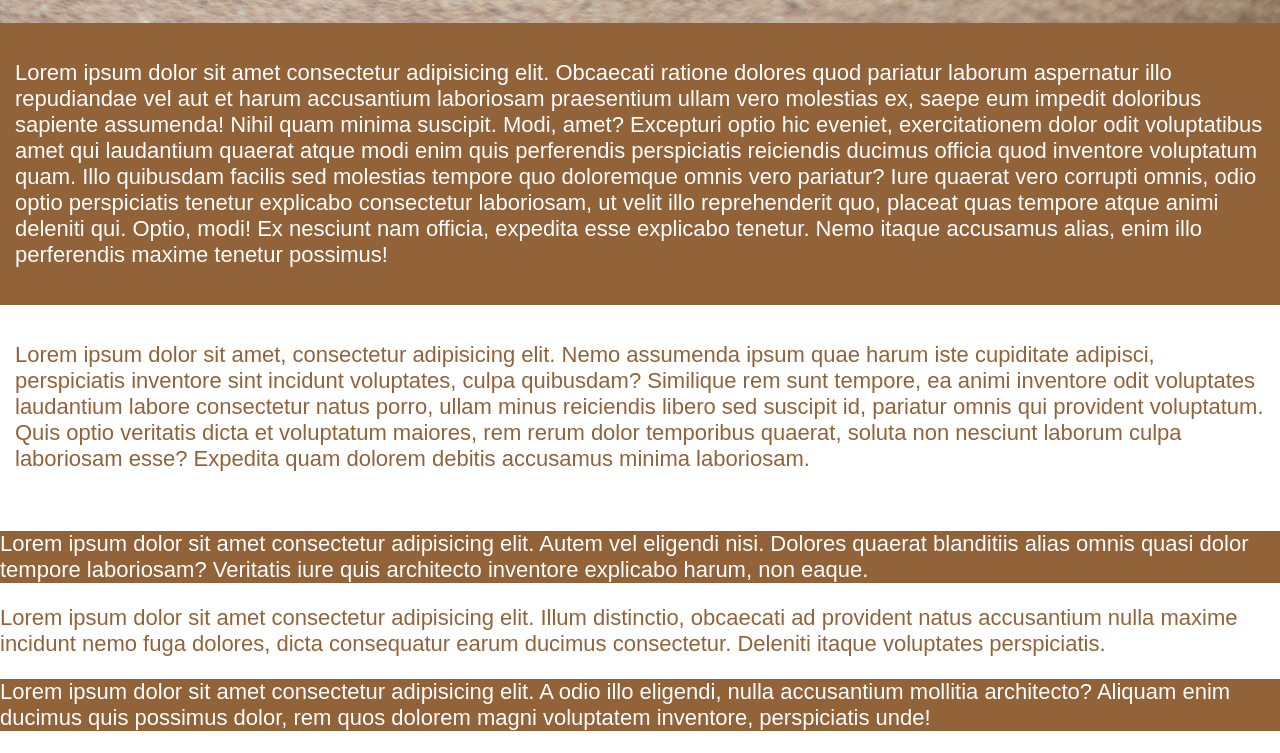
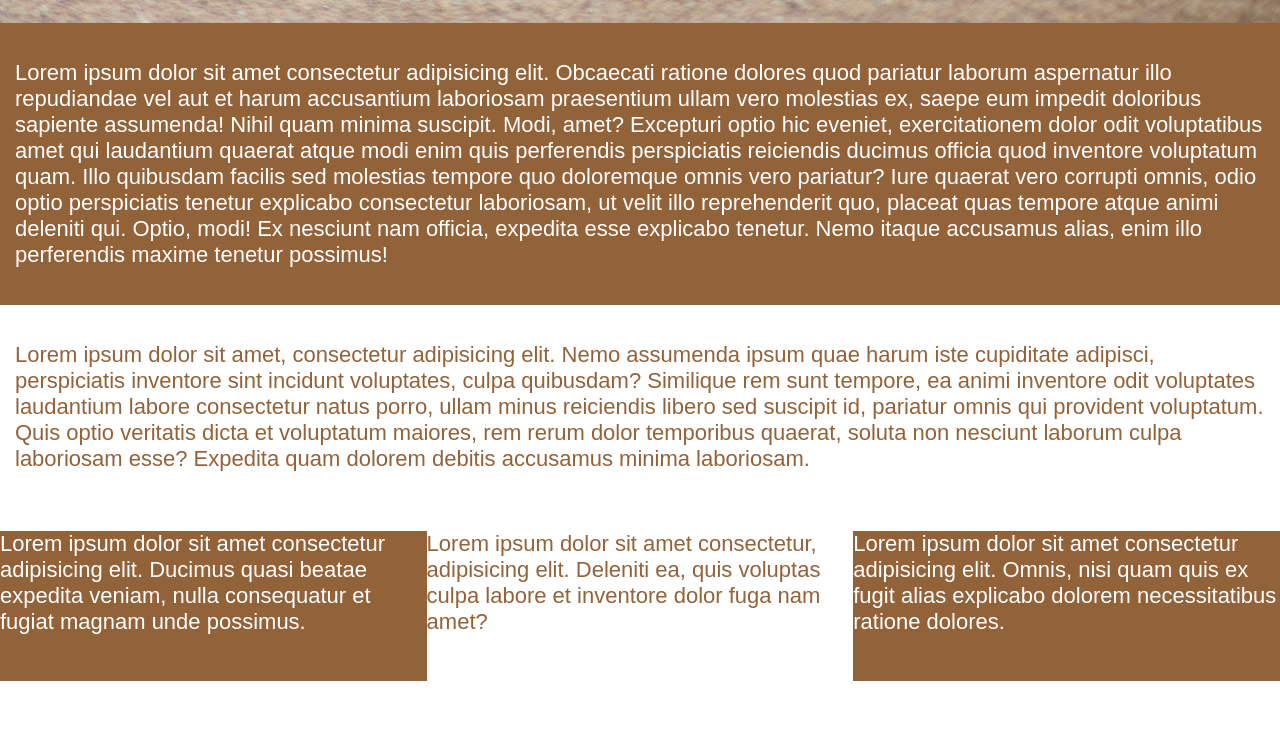
Before and after one commit to Stemagi/Homework_site, a plain HTML site: page index.html in a window 1280 px wide. Shown: the part 777-1530 px from the top of the page. After the commit the page ends 1480 px from the top, so only its background shows below. Drawn offline with Linux system fonts and the light colour scheme.

Commit message:
Added blocks

```diff
--- a/assets/style/style.css
+++ b/assets/style/style.css
@@ -44,6 +44,12 @@ body{
 }
 .block{
   display: inline-block;
+  box-sizing: border-box;
+  width: 33.33%;
+  vertical-align: top;
+}
+.white, .brown{
+min-height: 150px;
 }
 .white{
   color: #926239;
--- a/index.html
+++ b/index.html
@@ -19,10 +19,14 @@
   <section class="white_page">
     <p class="weather">Lorem ipsum dolor sit amet, consectetur adipisicing elit. Nemo assumenda ipsum quae harum iste cupiditate adipisci, perspiciatis inventore sint incidunt voluptates, culpa quibusdam? Similique rem sunt tempore, ea animi inventore odit voluptates laudantium labore consectetur natus porro, ullam minus reiciendis libero sed suscipit id, pariatur omnis qui provident voluptatum. Quis optio veritatis dicta et voluptatum maiores, rem rerum dolor temporibus quaerat, soluta non nesciunt laborum culpa laboriosam esse? Expedita quam dolorem debitis accusamus minima laboriosam.</p>
   </section>
-  <setcion class="block">
-    <p class="brown">Lorem ipsum dolor sit amet consectetur adipisicing elit. Autem vel eligendi nisi. Dolores quaerat blanditiis alias omnis quasi dolor tempore laboriosam? Veritatis iure quis architecto inventore explicabo harum, non eaque.</p>
-    <p class="white">Lorem ipsum dolor sit amet consectetur adipisicing elit. Illum distinctio, obcaecati ad provident natus accusantium nulla maxime incidunt nemo fuga dolores, dicta consequatur earum ducimus consectetur. Deleniti itaque voluptates perspiciatis.</p>
-    <p class="brown">Lorem ipsum dolor sit amet consectetur adipisicing elit. A odio illo eligendi, nulla accusantium mollitia architecto? Aliquam enim ducimus quis possimus dolor, rem quos dolorem magni voluptatem inventore, perspiciatis unde!</p>
+  <section class="blocks">
+  <article class="block">
+    <p class="brown">Lorem ipsum dolor sit amet consectetur adipisicing elit. Ducimus quasi beatae expedita veniam, nulla consequatur et fugiat magnam unde possimus.</p>
+  </article><article class="block">
+    <p class="white">Lorem ipsum dolor sit amet consectetur, adipisicing elit. Deleniti ea, quis voluptas culpa labore et inventore dolor fuga nam amet?</p>
+  </article><article class="block">
+    <p class="brown">Lorem ipsum dolor sit amet consectetur adipisicing elit. Omnis, nisi quam quis ex fugit alias explicabo dolorem necessitatibus ratione dolores.</p>
+  </article>
   </setcion>
 </body>
 </html>
```
